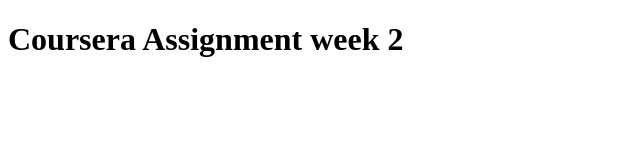
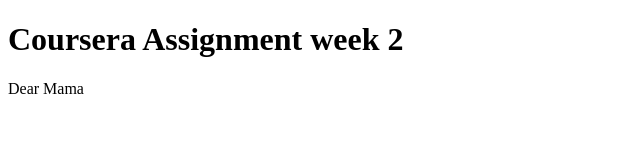
Before and after one commit to MrgoDev421/mod2_solution, a plain HTML site: page module2-solution/index.html in a window 1280 px wide. Shown: the full height of the page, 0-640 px from the left. Drawn offline with Linux system fonts and the light colour scheme; files that its build step writes are made by us from their sources.

Commit message:
new changes

```diff
--- a/module2-solution/index.html
+++ b/module2-solution/index.html
@@ -8,6 +8,8 @@
 <body>
     <h1>Coursera Assignment week 2</h1>
 
+    <p>Dear Mama</p>
+
 
 
 </body>
```
